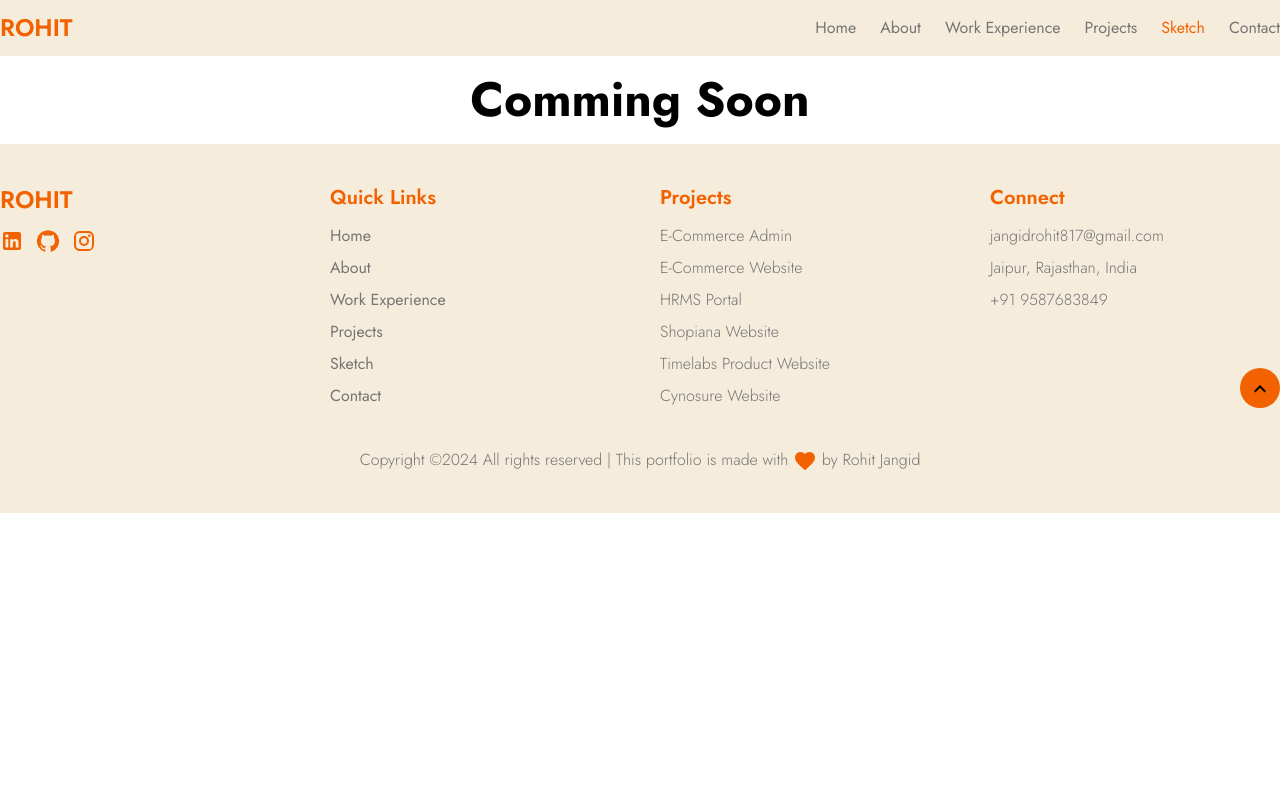
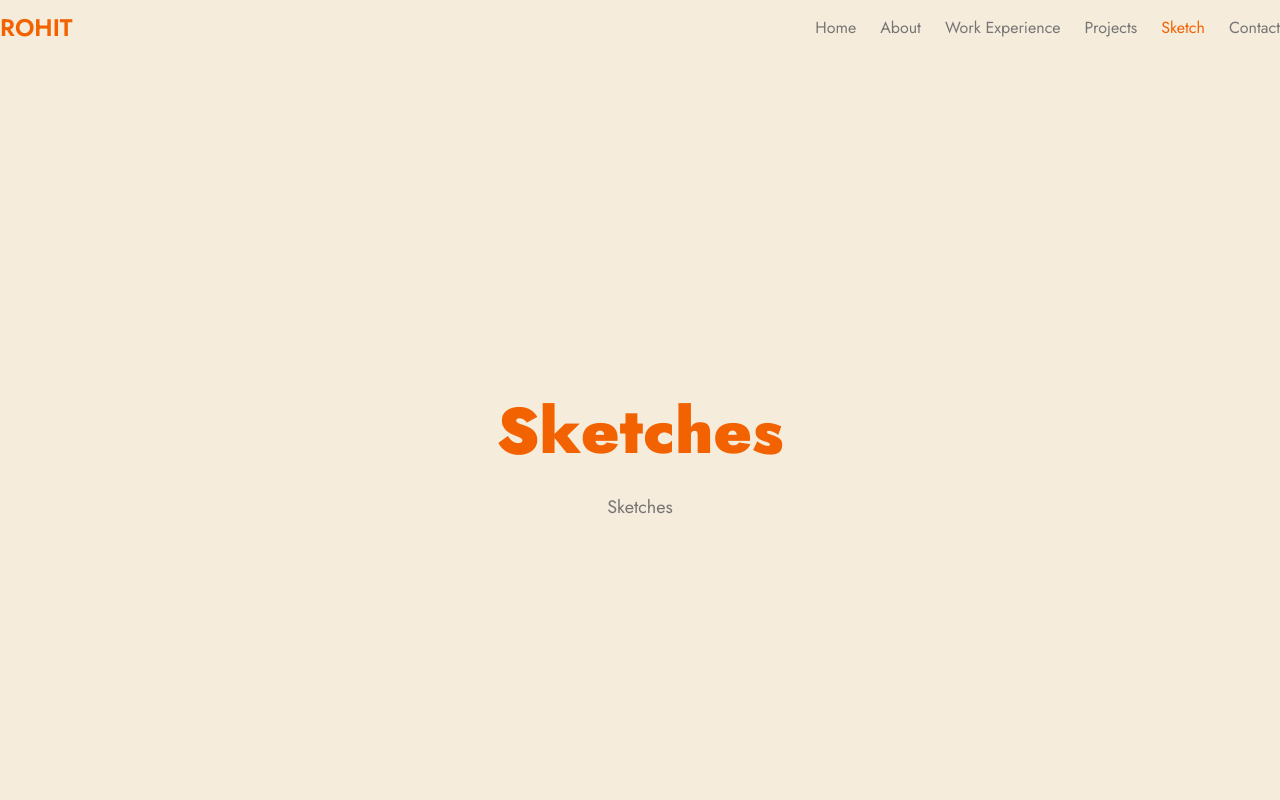
Before and after one commit to Rohitjangid17/Rohit-portfolio-web, a React (Create React App) app: page /sketch in a window 1280 px wide. Shown: the top 800 px of the page. Built offline with nearby package versions, Linux system fonts and the light colour scheme.

Commit message:
sketch page add loader and hero section

```diff
--- a/src/components/Sketch.jsx
+++ b/src/components/Sketch.jsx
@@ -1,9 +1,17 @@
 import React from 'react';
+import Loader from '../components/Loader';
+import Hero from './Hero';
 
 function Sketch() {
+    const title = "Sketches";
+    const description = "Sketches";
+
     return (
         <>
+
+            <Hero title={title} description={description} iscontent={false} />
             <h1 className='text-5xl text-center py-5 font-bold'>Comming Soon</h1>
+            <Loader />
         </>
     )
 }
```
